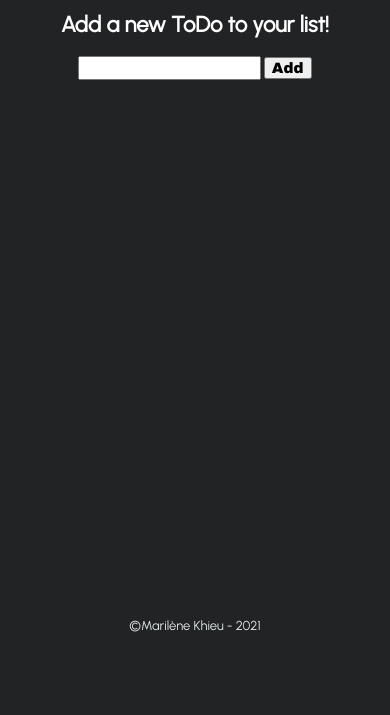
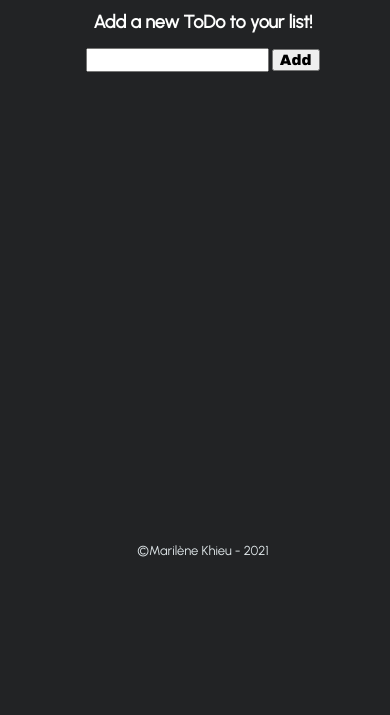
Before and after one commit to MarileneK/todolist.github.io, a plain HTML site: page index.html in a window 390 px wide. Shown: the part 129-844 px from the top of the page. Drawn offline with Linux system fonts and the light colour scheme.

Commit message:
responsive + footer position adjusted

```diff
--- a/stylesheets/style.css
+++ b/stylesheets/style.css
@@ -17,7 +17,9 @@ body {
     font-family: 'Urbanist','Archivo Black', sans-serif;
     font-size: 17px;
     color: white;
+    width: 100vw;
     height: 90vh;
+    position: relative;
 }
 
 header, main {
@@ -45,7 +47,7 @@ h1 {
 }
 
 h2 {
-    font-size: 22px;
+    font-size: 18px;
 }
 
 
@@ -65,6 +67,7 @@ input {
 
 ul {
     list-style: none;
+    padding: 0;
 }
 
 li {
@@ -89,6 +92,11 @@ li {
 footer {
     text-align: center;
     font-size: 13px;
+    min-height: 30px;
+    position: absolute;
+    bottom: 0;
+    left: 0;
+    right: 0;
 }
 
 a {
```
